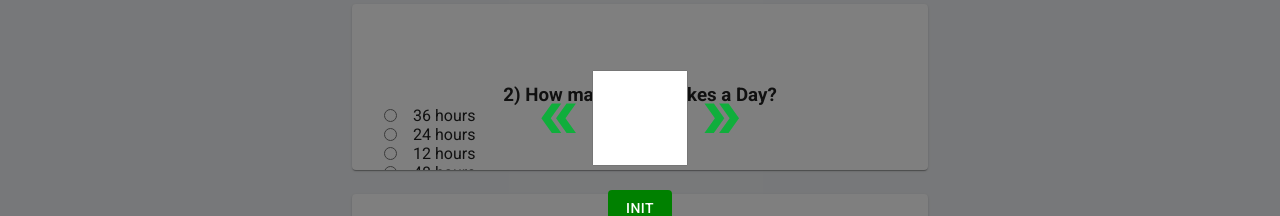
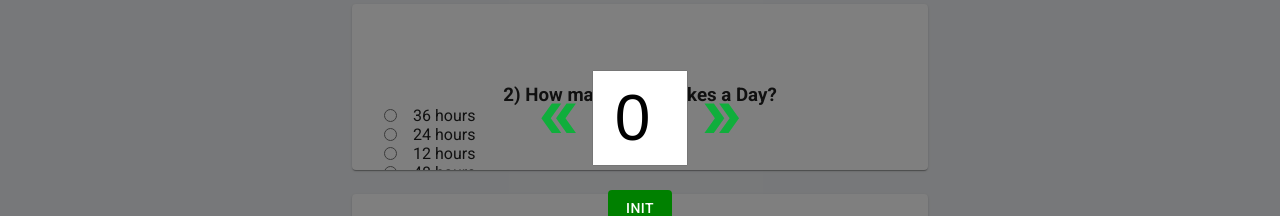
Before and after one commit to ssdev-95/xQuests, a React (Create React App) app: page / in a window 1280 px wide. Shown: the part 282-498 px from the top of the page. Built offline with nearby package versions, Linux system fonts and the light colour scheme.

Commit message:
[ADD] Context support

```diff
--- a/src/components/Modal/index.jsx
+++ b/src/components/Modal/index.jsx
@@ -5,7 +5,10 @@ import { Modal, Button } from "@material-ui/core";
 import { makeStyles } from "@material-ui/core/styles";
 import { DoubleArrow } from "@material-ui/icons";
 
-const useModal = makeStyles({
+import useModal from '../../contexts/ModalContext'
+import useQuestions from "../../contexts/QuestionsContext";
+
+const useModalStyle = makeStyles({
   modal: {
     height: "15rem",
     width: "15rem",
@@ -47,22 +50,46 @@ const useModal = makeStyles({
 });
 
 export const QuestModal = ({ isOpen }) => {
-  const { modal, icon, container, input, submit } = useModal();
+  const { modal, icon, container, input, submit } = useModalStyle();
+  const { selectQuestionsQuantity, questionsQuantity } = useModal();
+  const { mountQuestions } = useQuestions();
+
+  const handleUpDown = (how) => {
+    if(String(how)==='up') {
+      const howMuch = (questionsQuantity<=99) ? (questionsQuantity+1) : 99
+      selectQuestionsQuantity(howMuch)
+    }
+
+    if(String(how)==='down'){
+      const howMany = (questionsQuantity>0) ? (questionsQuantity-1) : 0
+      selectQuestionsQuantity(howMany)
+    }
+  }
 
   return (
     <Modal open={isOpen} className={modal}>
       <div className={container}>
-        <Button>
+        <Button
+          onClick={()=>handleUpDown('down')}
+        >
           <DoubleArrow
             className={icon}
             style={{ transform: "rotate(180deg)" }}
           />
         </Button>
-        <input className={input} max="99" type="number" />
-        <Button>
+        <input
+           className={input}
+           type="number"
+           value={questionsQuantity} />
+        <Button
+          onClick={()=>handleUpDown('up')}
+        >
           <DoubleArrow className={icon} />
         </Button>
-      <Button className={submit}>Init</Button>
+      <Button
+        className={submit}
+        onClick={mountQuestions}
+      >Init</Button>
       </div>
     </Modal>
   );
--- /dev/null
+++ b/src/contexts/ModalContext.jsx
@@ -0,0 +1,36 @@
+import React, { createContext, useContext, useEffect, useState } from 'react'
+
+const ModalContext = createContext({})
+
+export const ModalProvider = ({children}) => {
+    const [isModalOpen, setIsModalOpen] = useState(false)
+    const [questionsQuantity, setQuestionsQuantity] = useState(0)
+
+    const toggleModal = () => {
+      setIsModalOpen(!isModalOpen)
+    }
+
+    const selectQuestionsQuantity = (qtd) => {
+        setQuestionsQuantity(Number(qtd))
+    }
+
+    useEffect(()=>{
+        toggleModal()
+    // eslint-disable-next-line react-hooks/exhaustive-deps
+    },[])
+
+    return (
+        <ModalContext.Provider value={{
+            selectQuestionsQuantity,
+            toggleModal,
+            isModalOpen,
+            questionsQuantity
+        }}>
+            {children}
+        </ModalContext.Provider>
+    )
+}
+
+export default function useModal() {
+    return useContext(ModalContext)
+}
--- /dev/null
+++ b/src/contexts/QuestionsContext.jsx
@@ -0,0 +1,39 @@
+/* eslint-disable no-unused-vars */
+import React, { createContext, useContext, useState } from 'react'
+import useModal from './ModalContext'
+
+import axios from 'axios'
+
+const QuestionsContext = createContext({})
+
+export const QuestionsProvider = ({children}) => {
+    const [questions, setQuestions] = useState([])
+    const { questionsQuantity, toggleModal } = useModal()
+
+    const mountQuestions = async () => {
+        const uri = `${process.env.REACT_API_URI}=${questionsQuantity}`
+        // const data = await axios.get(uri)
+        //https://opentdb.com/api.php?amount=QTD
+
+        // const quests = [...data]
+
+        // setQuestions(quests)
+
+        console.log(uri)
+
+        toggleModal()
+    }
+
+    return (
+        <QuestionsContext.Provider value={{
+            questions,
+            mountQuestions
+        }}>
+            {children}
+        </QuestionsContext.Provider>
+    )
+}
+
+export default function useQuestions() {
+    return useContext(QuestionsContext)
+}
--- a/src/index.jsx
+++ b/src/index.jsx
@@ -1,21 +1,25 @@
-import React from 'react';
-import ReactDOM from 'react-dom';
-import App from './pages/App';
-import reportWebVitals from './reportWebVitals';
+import React from "react";
+import ReactDOM from "react-dom";
+import App from "./pages/App";
+import reportWebVitals from "./reportWebVitals";
 
-import './styles/globals.css'
+import { ModalProvider } from "./contexts/ModalContext";
+import { QuestionsProvider } from "./contexts/QuestionsContext";
+
+import "./styles/globals.css";
 
 ReactDOM.render(
   <React.StrictMode>
-    <App />
+    <ModalProvider>
+      <QuestionsProvider>
+        <App />
+      </QuestionsProvider>
+    </ModalProvider>
   </React.StrictMode>,
-  document.getElementById('root')
+  document.getElementById("root")
 );
 
 // If you want to start measuring performance in your app, pass a function
 // to log results (for example: reportWebVitals(console.log))
 // or send to an analytics endpoint. Learn more: https://bit.ly/CRA-vitals
 reportWebVitals();
-
-// URL da API
-// https://opentdb.com/api.php?amount=QUAN
--- a/src/pages/App.jsx
+++ b/src/pages/App.jsx
@@ -1,24 +1,23 @@
-import React, { useState } from 'react'
-import { makeStyles } from '@material-ui/core/styles'
-import { QuestModal } from '../components/Modal'
-import { Header } from '../components/Header'
-import { Question } from '../components/Question'
+import React from "react";
+import { makeStyles } from "@material-ui/core/styles";
+import { QuestModal } from "../components/Modal";
+import { Header } from "../components/Header";
+import { Question } from "../components/Question";
+
+import useModal from "../contexts/ModalContext";
 
 const useHome = makeStyles({
   container: {
-    width: '100vw',
-    height: '100vh',
-    background: '#f0f2f5'
-  }
-})
+    width: "100vw",
+    height: "100vh",
+    background: "#f0f2f5",
+  },
+});
 
 function App() {
-  const { container } = useHome()
-  const [isModalOpen, setIsModalOpen] = useState(true)
+  const { container } = useHome();
 
-  const toggleModal = () => {
-    setIsModalOpen(!isModalOpen)
-  }
+  const { isModalOpen, toggleModal } = useModal();
 
   return (
     <div className={container}>
```
